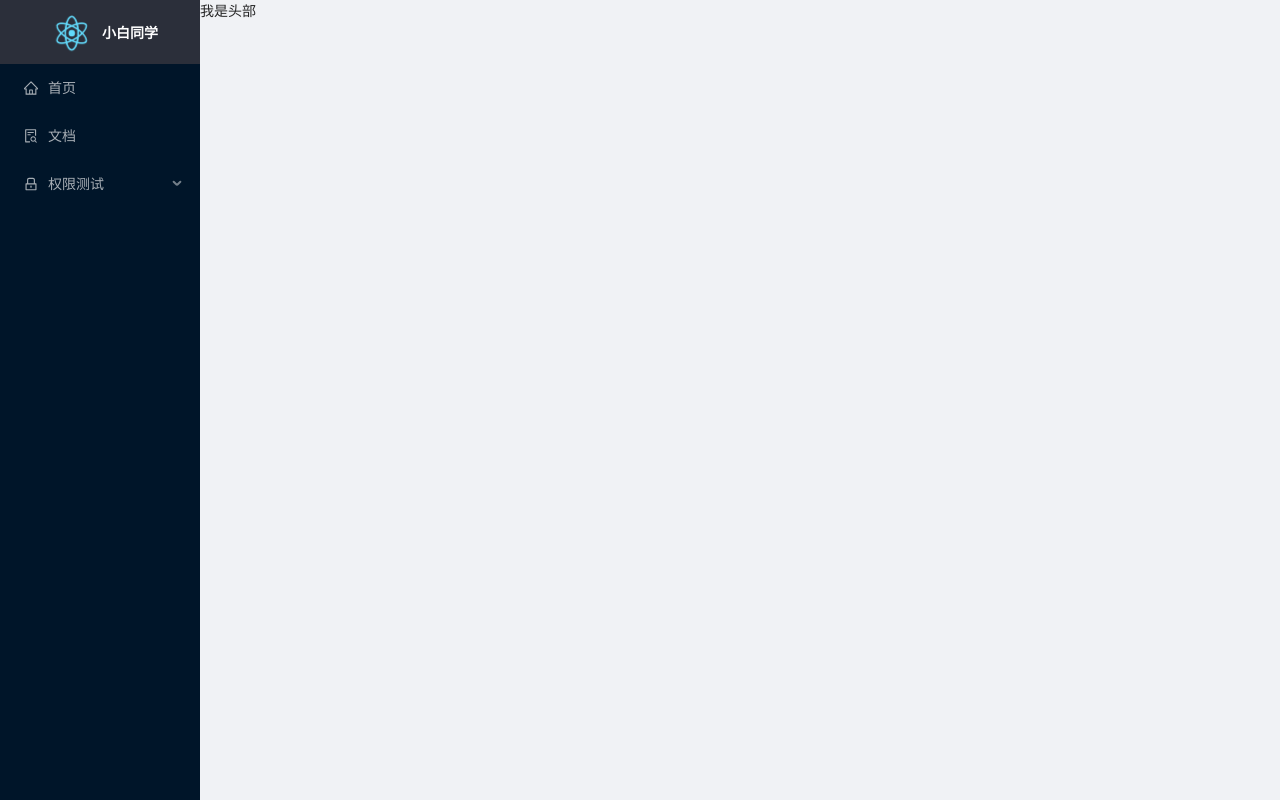
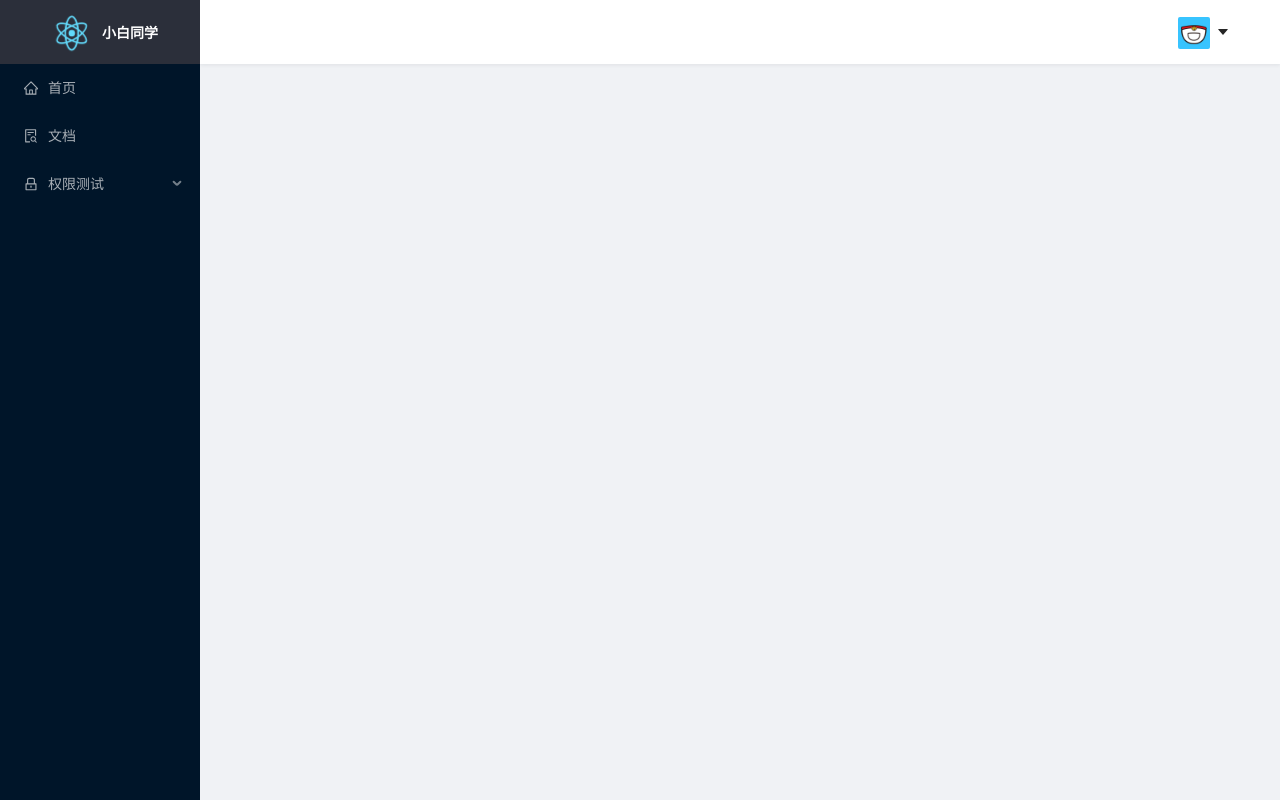
Before and after one commit to objcxiaobai/react-admin-template, a React (Create React App) app: page /permission in a window 1280 px wide. Built offline with nearby package versions, Linux system fonts and the light colour scheme.

Commit message:
add: header tag in layout

```diff
--- /dev/null
+++ b/src/pages/layout/Header/index.css
@@ -0,0 +1,36 @@
+.ant-layout-header {
+  transition: width 0.2s;
+  z-index: 9;
+  position: relative;
+  height: 64px;
+  background: #fff !important;
+  box-shadow: 0 1px 4px rgba(0, 21, 41, 0.08);
+}
+
+.right-menu {
+  float: right;
+}
+
+.right-menu::after {
+  content: "";
+  clear: both;
+}
+
+.dropdown-wrap {
+  cursor: pointer;
+  display: inline-block;
+}
+
+.ant-dropdown-menu-item {
+  padding: 6px 20px 8px 15px;
+
+}
+
+.ant-dropdown-menu-item i {
+  padding-right: 15px;
+}
+
+.anticon-caret-down {
+  vertical-align: bottom;
+  padding: 0 0 12px 6px;
+}
--- /dev/null
+++ b/src/pages/layout/Header/index.js
@@ -0,0 +1,44 @@
+import React, { Component } from 'react';
+import { Link } from 'react-router-dom';
+import { Layout, Dropdown, Menu, Avatar } from 'antd';
+import './index.css';
+import duoduo from '../../../assets/images/duoduo.jpg';
+import { CaretDownOutlined } from '@ant-design/icons';
+
+const { Header } = Layout;
+
+class LayoutHeader extends Component {
+  render() {
+    const menu = (
+      <Menu onClick={this.handleClick}>
+        <Menu.Item key="">
+          <Link to="/dashboard">首页</Link>
+        </Menu.Item>
+        <Menu.Item key="logo">注销</Menu.Item>
+      </Menu>
+    );
+
+    return (
+      <>
+        <Header>
+          <div className="right-menu">
+            <div className="dropdown-wrap">
+              <Dropdown overlay={menu}>
+                <div>
+                  <Avatar shape="square" size="medium" src={duoduo}></Avatar>
+                  <CaretDownOutlined />
+                </div>
+              </Dropdown>
+            </div>
+          </div>
+        </Header>
+      </>
+    );
+  }
+
+  handleClick(key) {
+    console.log(key);
+  }
+}
+
+export default LayoutHeader;
--- a/src/pages/layout/index.js
+++ b/src/pages/layout/index.js
@@ -2,13 +2,14 @@ import React from 'react';
 import { Layout } from 'antd';
 import Content from './Content';
 import Sider from './Sider';
+import LayoutHeader from './Header';
 
 function Main() {
   return (
     <Layout style={{ minHeight: '100vh' }}>
       <Sider></Sider>
       <Layout style={{ marginLeft: 200 }}>
-        <header>我是头部</header>
+        <LayoutHeader></LayoutHeader>
         <Content></Content>
       </Layout>
     </Layout>
```
Also changed, not shown: 1 other file (tests, documents, lock files or other folders).
